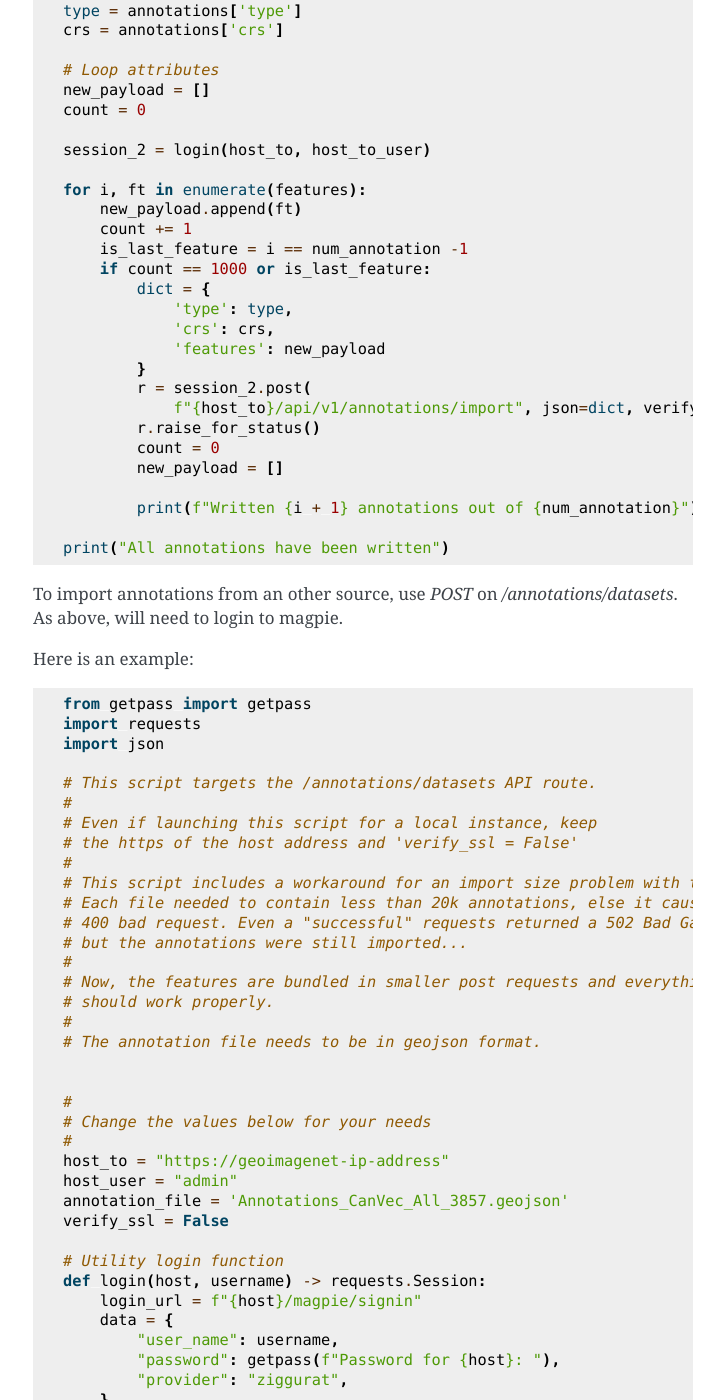
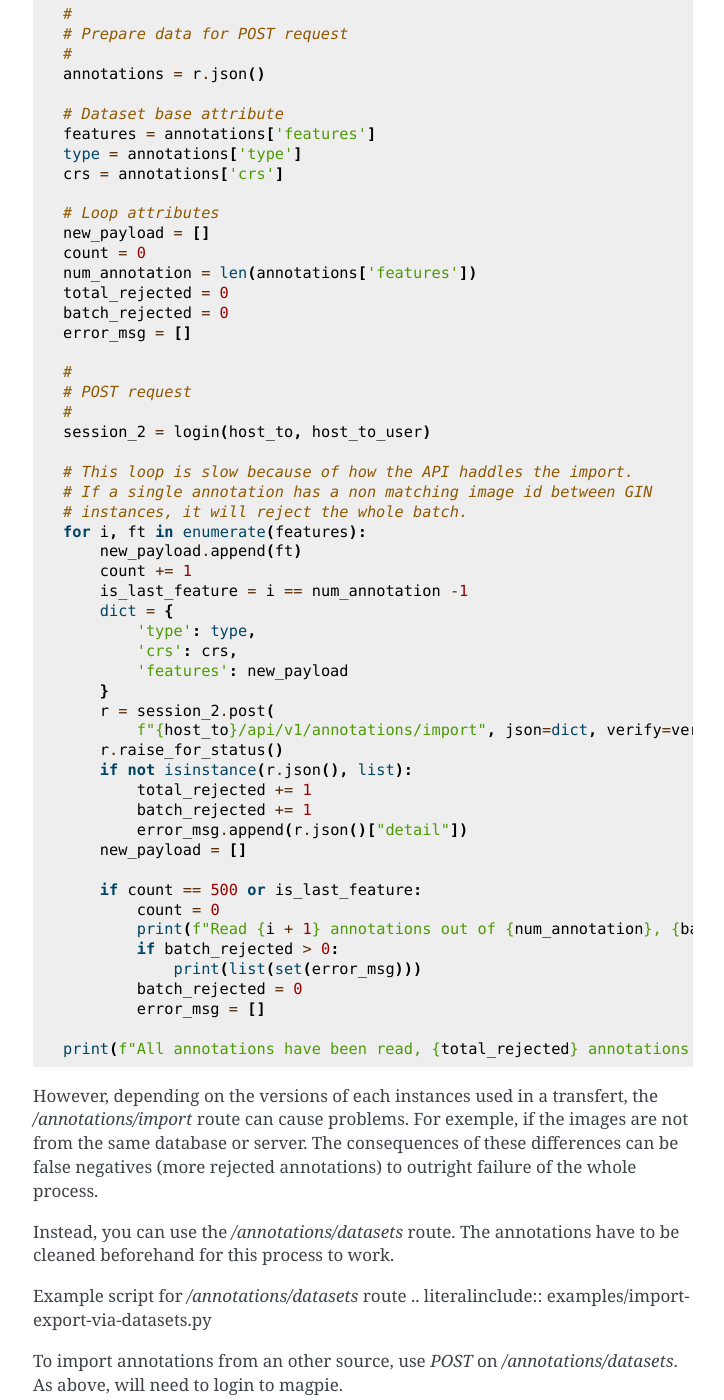
Before and after one commit to crim-ca/geoimagenet-api, a Sphinx documentation site: the page built from docs/source/annotation_import_export.rst, in a window 1280 px wide and 1400 px high, scrolled down 1959 px. Shown: the whole window, without its empty margins (387-1111 px from the left). Built offline with Sphinx 7.4.7, drawn with Linux system fonts in a browser that asks for light colours; some of the changed text lies outside the part shown.

Commit message:
Updates documentation

```diff
--- a/docs/source/annotation_import_export.rst
+++ b/docs/source/annotation_import_export.rst
@@ -20,9 +20,21 @@ will be as followed:
    being forced to `new` for the regular POST on `/annotations`
  - The review_requested flag will behave in the same way as the status property
 
+This approach is slower as it needs to import each annotation individually,
 As a reference, here is a simple python script to import annotations:
 
-.. literalinclude:: examples/import-export.py
+.. literalinclude:: examples/import-export-via-import.py
+
+However, depending on the versions of each instances used in a transfert, the `/annotations/import`
+route can cause problems. For exemple, if the images are not from the same database or server.
+The consequences of these differences can be false negatives (more rejected annotations) to
+outright failure of the whole process.
+
+Instead, you can use the `/annotations/datasets` route. The annotations have to be cleaned beforehand
+for this process to work.
+
+Example script for `/annotations/datasets` route
+.. literalinclude:: examples/import-export-via-datasets.py
 
 To import annotations from an other source, use `POST` on `/annotations/datasets`. As above,
 will need to login to magpie.
--- a/docs/source/examples/import-datasets.py
+++ b/docs/source/examples/import-datasets.py
@@ -1,6 +1,8 @@
 from getpass import getpass
 import requests
 import json
+import urllib3
+urllib3.disable_warnings(urllib3.exceptions.InsecureRequestWarning)
 
 # This script targets the /annotations/datasets API route.
 #
@@ -21,12 +23,11 @@ import json
 #
 # Change the values below for your needs
 #
-host_to = "https://geoimagenet-ip-address"
-host_user = "admin"
-annotation_file = 'Annotations_CanVec_All_3857.geojson'
+host_address = "https://geoimagenet.ca/"
+host_user = "osm"
+annotation_file = 'Annotations_OSM_All_3857.geojson'
 verify_ssl = False
 
-# Utility login function
 def login(host, username) -> requests.Session:
     login_url = f"{host}/magpie/signin"
     data = {
@@ -40,16 +41,13 @@ def login(host, username) -> requests.Session:
 
     return session
 
-#
-# Main script
-#
-session = login(host_to, host_user)
+# Open session
+session = login(host_address, host_user)
 
 # Fetch annotation file
-file = annotation_file
-with open(file, 'r') as f:
+with open(annotation_file, 'r') as f:
     data = f.read()
-    print("Loading {}".format(file))
+    print("Loading {}".format(annotation_file))
     annotations = json.loads(data)
 
 # Dataset base attributes
@@ -67,19 +65,21 @@ for i, ft in enumerate(features):
     new_payload.append(ft)
     count += 1
     is_last_feature = i == num_annotation - 1
-    if count == 1000 or is_last_feature:
+    if count == 500 or is_last_feature:
         dict = {
             'type': type,
             'crs': crs,
             'name': name,
             'features': new_payload
         }
-        r = session.post(f"{host_to}/api/v1/annotations/datasets", json=dict, verify=verify_ssl)
+        r = session.post(
+            f"{host_address}/api/v1/annotations/datasets", json=dict, verify=verify_ssl
+        )
         r.raise_for_status()
-
         count = 0
         new_payload = []
 
-        print(f"Written {i + 1} annotations out of {num_annotation}")
+        print(f"\nRead {i + 1} annotations out of {num_annotation}. Batch summary:")
+        print(r.json())
 
 print("All annotations have been written")
--- /dev/null
+++ b/docs/source/examples/import-export-via-datasets.py
@@ -0,0 +1,118 @@
+from getpass import getpass
+import requests
+import datetime
+import json
+import urllib3
+urllib3.disable_warnings(urllib3.exceptions.InsecureRequestWarning)
+
+# Even if launching this script for local instances, keep
+# the https of the host address and 'verify_ssl = False'
+#
+# This script includes a workaround for an import size problem with the API.
+# Problems were similar to the /annotations/datasets route, so the
+# same solution is applied here.
+#
+# The features are bundled in smaller post requests and everything
+# should work properly.
+
+
+#
+# Change the values below for your needs
+#
+host_from = "https://ip-address"
+host_from_user = "admin"
+
+host_to = "https://ip-address"
+host_to_user = "admin"
+
+verify_ssl = False
+annotation_status = "released"
+
+
+# Utility login function
+def login(host, username) -> requests.Session:
+    login_url = f"{host}/magpie/signin"
+    data = {
+        "user_name": username,
+        "password": getpass(f"Password for {host}: "),
+        "provider": "ziggurat",
+    }
+    session = requests.Session()
+    r = session.post(login_url, json=data, verify=verify_ssl)
+    r.raise_for_status()
+
+    return session
+
+#
+# Main script
+#
+# Get annotations from first instance
+session_1 = login(host_from, host_from_user)
+params = {"status": annotation_status}
+
+# if you want to filter by date
+# today = datetime.date.today().toordinal()
+# last_week = today - 7
+# last_week_sunday = datetime.datetime.fromordinal(last_week - (last_week % 7))
+# last_week_saturday = last_week_sunday + datetime.timedelta(days=6, hours=23, minutes=59)
+# params["last_updated_since"] = last_week_sunday
+# params["last_updated_before"] = last_week_saturday
+
+# Getting annotation from source
+r = session_1.get(f"{host_from}/api/v1/annotations",
+                  params=params, verify=verify_ssl)
+
+r.raise_for_status()
+
+#
+# Prepare data for POST request
+#
+annotations = r.json()
+
+# Remove non-necessary keys
+for ft in annotations["features"]:
+    ft["properties"].pop("taxonomy_class_id")
+    ft["properties"].pop("annotator_id")
+    ft["properties"].pop("image_id")
+    ft["properties"].pop("image_name")
+    ft["properties"].pop("name")
+    ft["properties"].pop("review_requested")
+    ft["properties"].pop("status")
+    ft["properties"].pop("updated_at")
+    ft.pop("id")
+
+# Dataset base attribute
+features = annotations['features']
+type = annotations['type']
+crs = annotations['crs']
+
+# Loop attributes
+new_payload = []
+count = 0
+num_annotation = len(annotations['features'])
+
+#
+# POST request
+#
+session_2 = login(host_to, host_to_user)
+
+for i, ft in enumerate(features):
+    new_payload.append(ft)
+    count += 1
+    is_last_feature = i == num_annotation -1
+    if count == 500 or is_last_feature:
+        dict = {
+            'type': type,
+            'crs': crs,
+            'features': new_payload
+        }
+        r = session_2.post(
+            f"{host_to}/api/v1/annotations/datasets", json=dict, verify=verify_ssl)
+        r.raise_for_status()
+        count = 0
+        new_payload = []
+
+        print(f"\nRead {i + 1} annotations out of {num_annotation}. Batch summary:")
+        print(r.json())
+
+print("All annotations have been read")
--- a/docs/source/examples/import-export.py
+++ b/docs/source/examples/import-export-via-import.py
@@ -2,6 +2,8 @@ from getpass import getpass
 import requests
 import datetime
 import json
+import urllib3
+urllib3.disable_warnings(urllib3.exceptions.InsecureRequestWarning)
 
 # Even if launching this script for local instances, keep
 # the https of the host address and 'verify_ssl = False'
@@ -17,14 +19,15 @@ import json
 #
 # Change the values below for your needs
 #
-host_from = "https://instance-from-ip-address"
+host_from = "https://ip-address"
 host_from_user = "admin"
 
-host_to = "https://instance-to-ip-address"
+host_to = "https://ip-address"
 host_to_user = "admin"
 
 verify_ssl = False
-annotation_status = "validated"
+annotation_status = "released"
+
 
 # Utility login function
 def login(host, username) -> requests.Session:
@@ -43,6 +46,8 @@ def login(host, username) -> requests.Session:
 #
 # Main script
 #
+
+# Get annotations from first instance
 session_1 = login(host_from, host_from_user)
 params = {"status": annotation_status}
 
@@ -60,9 +65,10 @@ r = session_1.get(f"{host_from}/api/v1/annotations",
 
 r.raise_for_status()
 
+#
+# Prepare data for POST request
+#
 annotations = r.json()
-num_annotation= len(annotations["features"])
-print(f"Importing {num_annotation} annotations from {host_from}")
 
 # Dataset base attribute
 features = annotations['features']
@@ -72,25 +78,43 @@ crs = annotations['crs']
 # Loop attributes
 new_payload = []
 count = 0
+num_annotation = len(annotations['features'])
+total_rejected = 0
+batch_rejected = 0
+error_msg = []
 
+#
+# POST request
+#
 session_2 = login(host_to, host_to_user)
 
+# This loop is slow because of how the API haddles the import.
+# If a single annotation has a non matching image id between GIN
+# instances, it will reject the whole batch.
 for i, ft in enumerate(features):
     new_payload.append(ft)
     count += 1
     is_last_feature = i == num_annotation -1
-    if count == 1000 or is_last_feature:
-        dict = {
-            'type': type,
-            'crs': crs,
-            'features': new_payload
-        }
-        r = session_2.post(
-            f"{host_to}/api/v1/annotations/import", json=dict, verify=verify_ssl)
-        r.raise_for_status()
+    dict = {
+        'type': type,
+        'crs': crs,
+        'features': new_payload
+    }
+    r = session_2.post(
+        f"{host_to}/api/v1/annotations/import", json=dict, verify=verify_ssl)
+    r.raise_for_status()
+    if not isinstance(r.json(), list):
+        total_rejected += 1
+        batch_rejected += 1
+        error_msg.append(r.json()["detail"])
+    new_payload = []
+
+    if count == 500 or is_last_feature:
         count = 0
-        new_payload = []
+        print(f"Read {i + 1} annotations out of {num_annotation}, {batch_rejected} annotations have been rejected for the following reasons:")
+        if batch_rejected > 0:
+            print(list(set(error_msg)))
+        batch_rejected = 0
+        error_msg = []
 
-        print(f"Written {i + 1} annotations out of {num_annotation}")
-
-print("All annotations have been written")
+print(f"All annotations have been read, {total_rejected} annotations have been rejected")
--- a/docs/source/tests.rst
+++ b/docs/source/tests.rst
@@ -14,3 +14,9 @@ This will setup a postgis instance listening on 0.0.0.0:5432.
 If you want, you can connect to it with the url::
 
   postgresql://docker:docker@localhost/gis
+
+You can also run the tests having a local Geoimagenet instance up and running, as long as you change (temporarily)
+the following variables in geoimagenet_api/config/default.ini, or use a custom.ini file, where:
+
+`postgis_user` and `postgis_password` are equal to the values assigned to them in the env.local of
+your instance (the compose repository)
```
